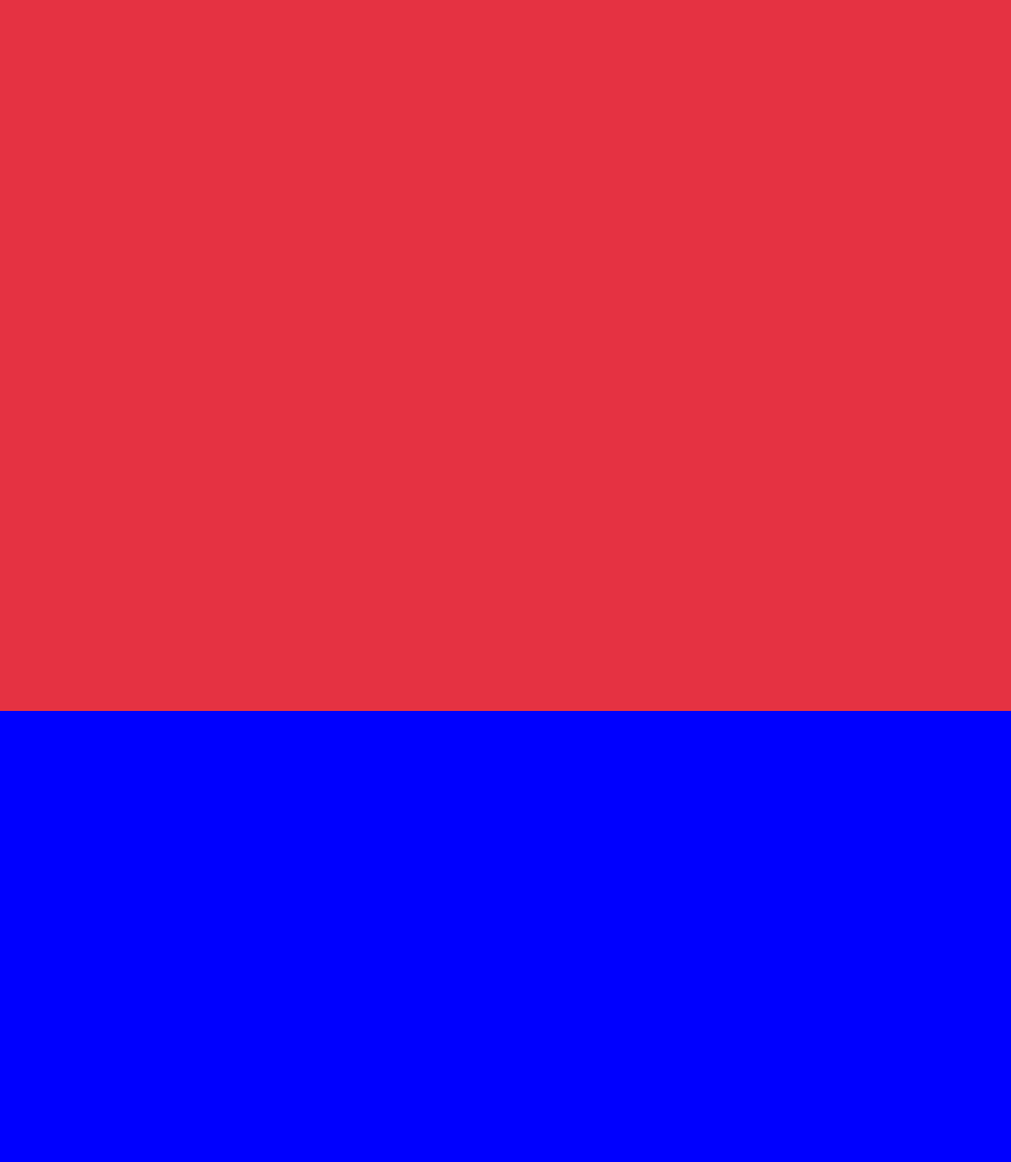
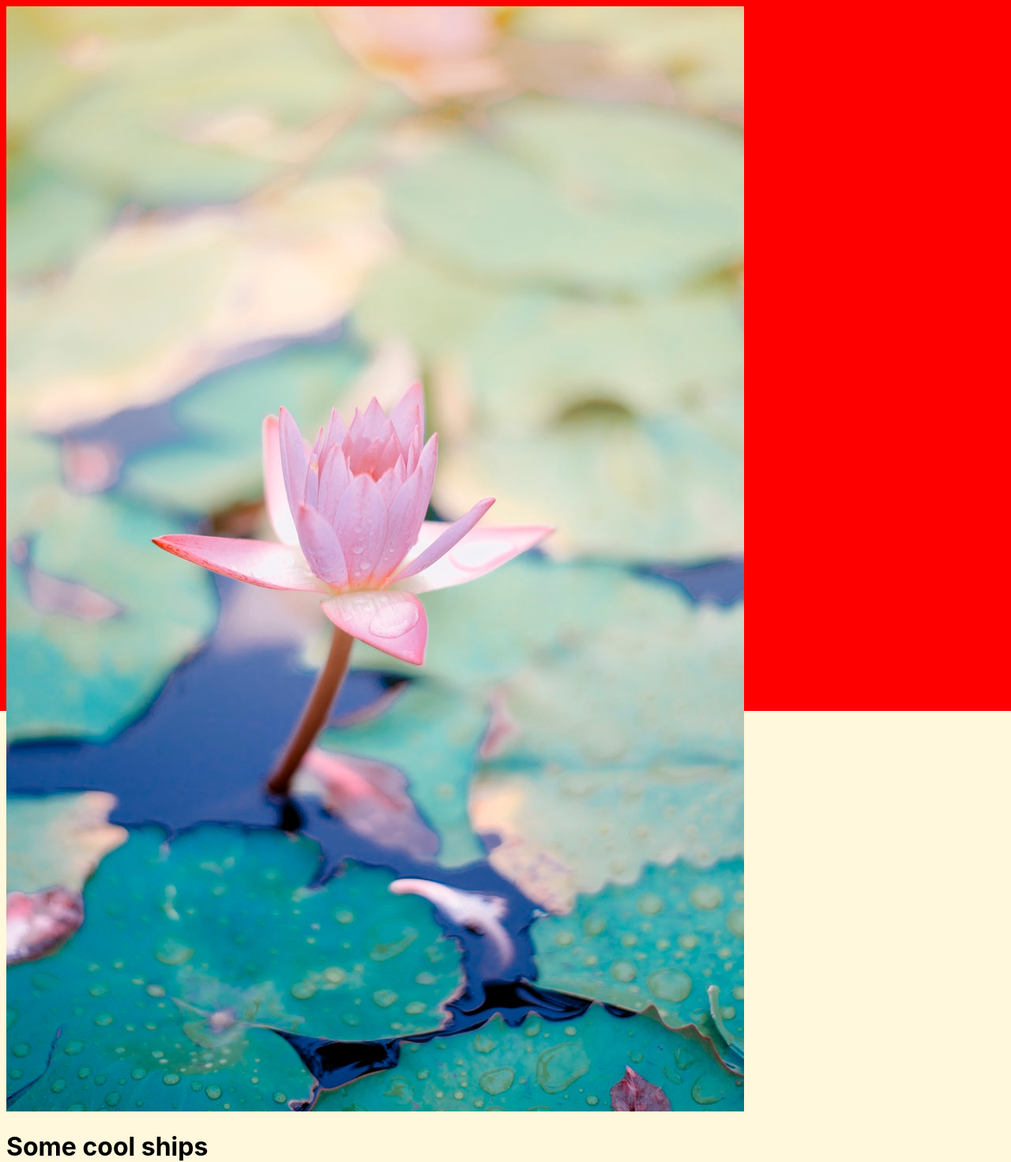
Before and after one commit to lukemoderwell/wwa, a Jekyll site: the page built from index.html, in a window 1280 px wide. Shown: the whole page at 79% size. Built offline with Jekyll 4.4.1, drawn with Linux system fonts in a browser that asks for light colours; a script that is not in the unit is left out; before the commit the page ends 900 px from its top, so only the background shows below that.

Commit message:
testing bg color change

```diff
--- a/assets/css/_base.scss
+++ b/assets/css/_base.scss
@@ -1,6 +1,14 @@
+body {
+  background-color: cornsilk;
+  font-family: -apple-system, BlinkMacSystemFont, 'Segoe UI', Roboto, Oxygen, Ubuntu, Cantarell, 'Open Sans', 'Helvetica Neue', sans-serif;
+}
+
 .app-background {
   position: fixed;
-  top: 0;
+  top: 0;body {
+  background-color: blue;
+}
+
   left: 0;
   width: 100%;
   height: 100%;
--- a/assets/css/main.scss
+++ b/assets/css/main.scss
@@ -2,8 +2,3 @@
 ---
 
 @import './base';
-
-body {
-  background-color: blue;
-  font-size: 12px;
-}
--- a/assets/js/index.js
+++ b/assets/js/index.js
@@ -1 +1,15 @@
-console.log(`Yes`);
+const appBg = document.getElementsByClassName('app-background')[0];
+
+document.addEventListener('scroll', function() {
+  console.log(window.scrollY);
+  switch (window.scrollY > 0) {
+    case true:
+      appBg.style.backgroundColor = `blue`;
+      break;
+    case false:
+      appBg.style.backgroundColor = `red`;
+      break;
+    default:
+      break;
+  }
+})
--- a/index.html
+++ b/index.html
@@ -4,5 +4,9 @@
 ---
 
 <div class="app">
-<div class="app-background" style="background-color: rgb(229, 50, 66);"></div>
+  <div class="app-background" style="background-color: rgb(229, 50, 66);"></div>
+  <div class="app-main" style="height: 1200px">
+    <img src="images/test.jpg" />
+    <h1>Some cool ships</h1>
+  </div>
 </div>
```
